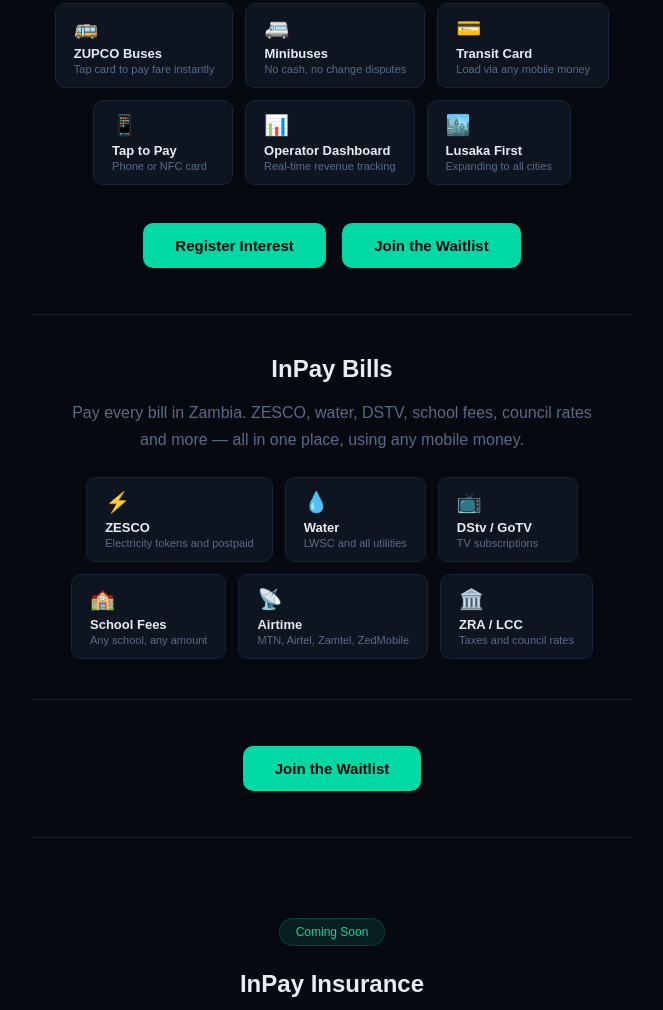
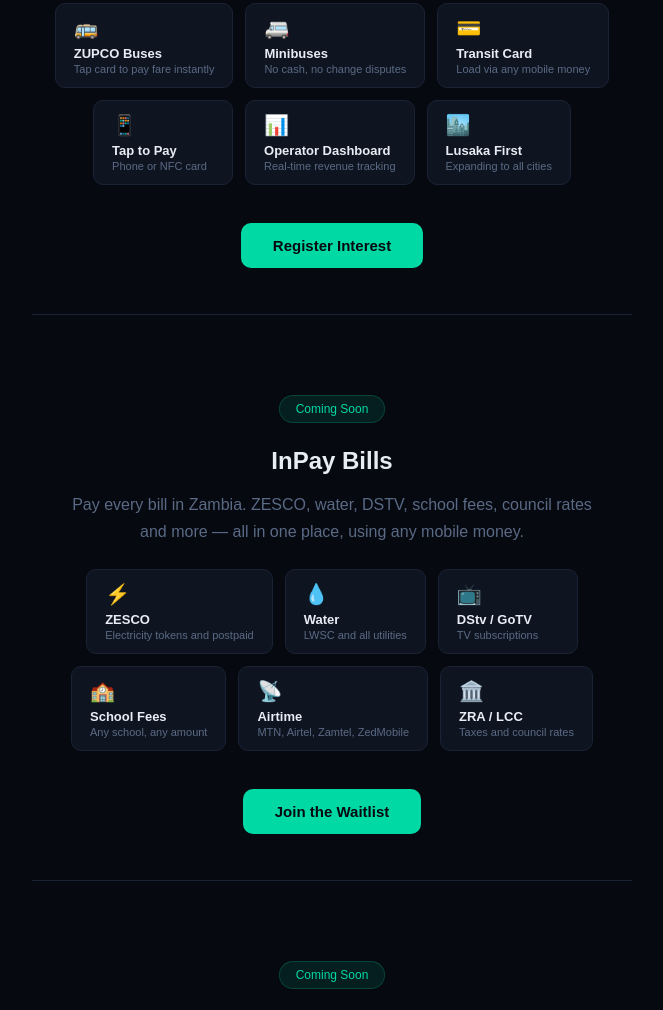
Before and after one commit to qwert828/Inpay, a website: page public/index.html in a window 1280 px wide. Shown: the part 776-1786 px from the top of the page, without its empty margins (308-971 px from the left). Drawn offline with Linux system fonts and the light colour scheme.

Commit message:
Update index.html

```diff
--- a/public/index.html
+++ b/public/index.html
@@ -68,12 +68,9 @@
 
 <a href="/signup.html" class="btn">Register Interest</a>
 
-</div>
-
-<a href="/signup.html" class="btn">Join the Waitlist</a>
-
 <div class="divider"></div>
 
+<div class="tag">Coming Soon</div>
 <h2>InPay Bills</h2>
 <p>Pay every bill in Zambia. ZESCO, water, DSTV, school fees, council rates and more — all in one place, using any mobile money.</p>
 
@@ -84,8 +81,7 @@
 <div class="card"><div class="icon">🏫</div><div class="name">School Fees</div><div class="desc">Any school, any amount</div></div>
 <div class="card"><div class="icon">📡</div><div class="name">Airtime</div><div class="desc">MTN, Airtel, Zamtel, ZedMobile</div></div>
 <div class="card"><div class="icon">🏛️</div><div class="name">ZRA / LCC</div><div class="desc">Taxes and council rates</div></div>
-</div><div class="divider"></div>
-
+</div>
 
 <a href="/signup.html" class="btn">Join the Waitlist</a>
 
@@ -106,8 +102,6 @@
 
 <a href="/signup.html" class="btn">Get Covered Today</a>
 
-
-
 <div class="divider"></div>
 
 <div class="footer">
@@ -115,5 +109,6 @@
 aaronmtamiraphiri1@gmail.com · +260 974 558 313
 </div>
 
+
 </body>
 </html>
```
